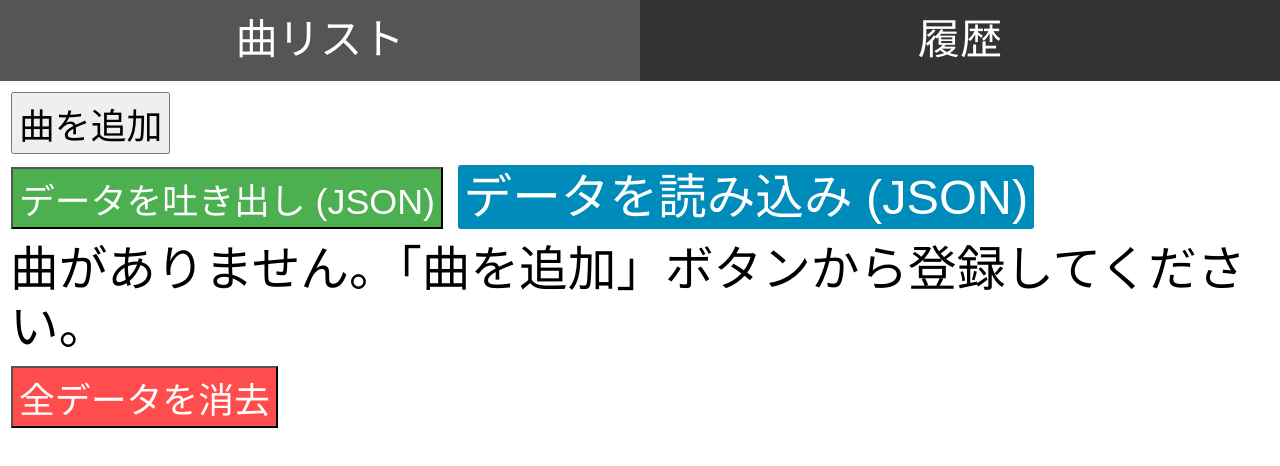
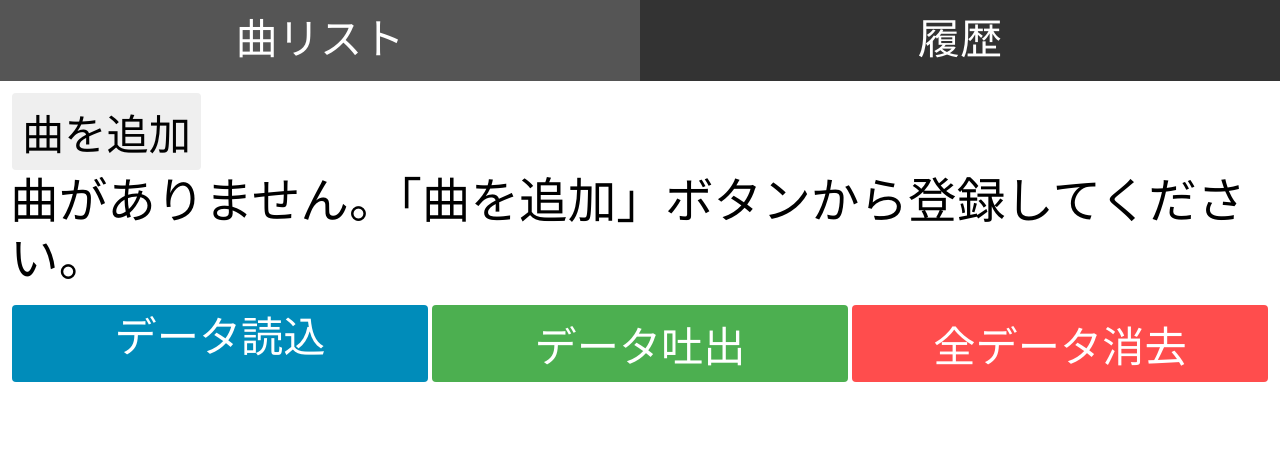
Before and after one commit to root3349/bunk, a plain HTML site: page index.html in a window 1280 px wide. Drawn offline with Linux system fonts and the light colour scheme.

Commit message:
Add files via upload

```diff
--- a/index.html
+++ b/index.html
@@ -11,7 +11,31 @@
     .tab.active { background: #555; }
     .content { display: none; padding: 10px; }
     .content.active { display: block; }
-    button { font-size: 2.8vw; padding: 3px 6px; margin: 1px; }
+
+    /* 共通ボタンのスタイルを統一 */
+    button, .file-input-label {
+        font-size: 3.3vw; /* 文字サイズを統一 */
+        padding: 8px 10px; /* パディングを統一 */
+        margin: 2px;
+        border: none;
+        border-radius: 4px;
+        cursor: pointer;
+        display: inline-block;
+        text-align: center;
+        text-decoration: none;
+        white-space: nowrap; /* ボタン内の文字が改行しないように */
+        box-sizing: border-box; /* paddingとborderをwidthに含める */
+    }
+    .file-input-label {
+        background-color: #008CBA;
+        color: white;
+    }
+    /* 曲リスト内の小さなボタンのサイズ */
+    .song-item button {
+        font-size: 2.8vw;
+        padding: 3px 6px;
+        margin: 1px;
+    }
 
     /* レイアウトの改善 */
     .song-item {
@@ -67,6 +91,18 @@
     h3 { font-size: 3.8vw; }
     .history-artist { font-size: 2.8vw; color: #666; margin-left: 8px; }
 
+    /* データ操作ボタンコンテナ */
+    .data-control-container {
+        display: flex;
+        justify-content: space-between;
+        margin-top: 15px;
+        flex-wrap: wrap;
+    }
+    .data-control-container > * {
+        flex: 1 1 30%;
+        margin: 2px;
+    }
+
     /* 色のスタイル */
     .color-blue { color: #0000ff; }
     .color-green { color: #008000; }
@@ -85,13 +121,16 @@
 
   <div id="songs" class="content active">
     <button onclick="openAddModal()">曲を追加</button>
-    <div style="margin: 10px 0;">
-        <button onclick="exportData()" style="background-color: #4CAF50; color: white;">データを吐き出し (JSON)</button>
-        <label for="importFile" style="background-color: #008CBA; color: white; padding: 3px 6px; border-radius: 3px; cursor: pointer; display: inline-block;">データを読み込み (JSON)</label>
+    <div id="artistList"></div>
+
+    <div class="data-control-container">
+        <label for="importFile" class="file-input-label">データ読込</label>
         <input type="file" id="importFile" accept=".json" style="display: none;" onchange="importData(event)">
+
+        <button onclick="exportData()" style="background-color: #4CAF50; color: white;">データ吐出</button>
+
+        <button id="clearDataButton" style="background-color: #ff4d4d; color: white;">全データ消去</button>
     </div>
-    <div id="artistList"></div>
-    <button id="clearDataButton" style="background-color: #ff4d4d; color: white; margin-top: 10px;">全データを消去</button>
   </div>
 
   <div id="history" class="content">
@@ -147,7 +186,6 @@
     if (!song.id) {
       song.id = generateUniqueId();
     }
-    // 既存データの dates が 5件を超えている場合の対応（データのクリーンアップ）
     if (song.dates && song.dates.length > 5) {
         song.dates.sort((a,b) => a.localeCompare(b));
         song.dates = song.dates.slice(song.dates.length - 5);
@@ -574,10 +612,6 @@
     });
   }
 
-  // ===================================
-  // ★★★ データのエクスポート/インポート機能 ★★★
-  // ===================================
-
   // データのエクスポート
   function exportData() {
     const dataStr = JSON.stringify(songs, null, 2);
@@ -595,7 +629,7 @@
   // データのインポート
   function importData(event) {
     if (!confirm("現在のデータは上書きされます。インポートを実行しますか？")) {
-        event.target.value = ''; // ファイル選択をリセット
+        event.target.value = '';
         return;
     }
 
@@ -609,13 +643,11 @@
       try {
         const importedSongs = JSON.parse(e.target.result);
 
-        // データの形式チェック（簡易的）
         if (!Array.isArray(importedSongs) || importedSongs.some(item => !item.artist || !item.title)) {
           alert('インポートしたファイルの形式が正しくありません。');
           return;
         }
 
-        // データの更新と保存
         songs = importedSongs;
         saveData();
         renderSongs();
@@ -626,14 +658,10 @@
         alert('ファイルの解析に失敗しました。ファイルの内容を確認してください。');
         console.error("Import Error:", error);
       }
-      event.target.value = ''; // ファイル選択をリセット
+      event.target.value = '';
     };
     reader.readAsText(file);
   }
-
-  // ===================================
-  // ★★★ その他共通関数（変更なし） ★★★
-  // ===================================
 
   document.addEventListener('DOMContentLoaded', () => {
     const clearButton = document.getElementById('clearDataButton');
```
